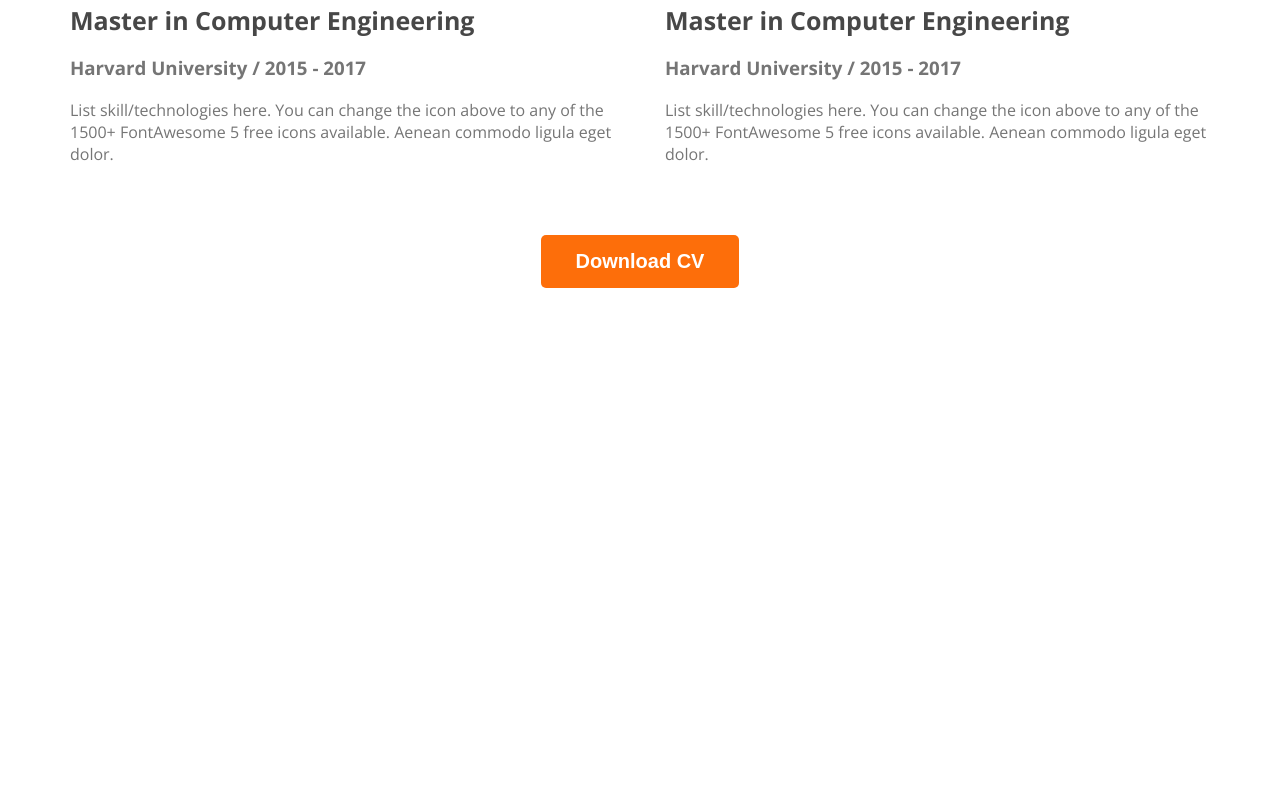
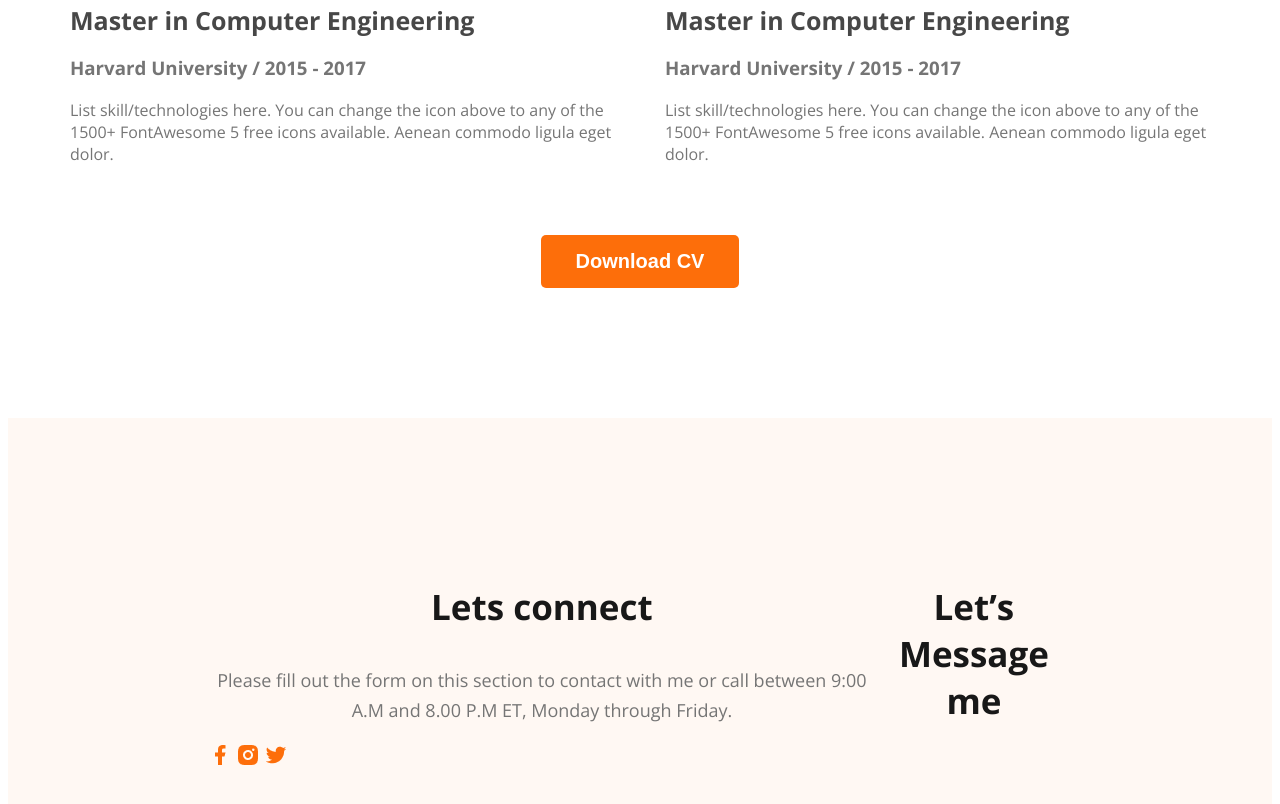
Before and after one commit to Shehab5004/webdeveloper-portfolio, a plain HTML site: page index.html in a window 1280 px wide. Shown: the part 2974-3778 px from the top of the page. Before the commit the page ends 3270 px from the top, so only its background shows below. Drawn offline with nearby package versions, Linux system fonts and the light colour scheme.

Commit message:
added footer

```diff
--- a/index.html
+++ b/index.html
@@ -148,7 +148,19 @@
         </section>
     </main>
     <footer>
+        <div class="footer-column">
+            <h3 class="section-title">Lets connect</h3>
+            <p class="section-description">Please fill out the form on this section to contact with me or call between 9:00 A.M and 8.00 P.M ET, Monday through Friday.</p>
+            <div class="social-links">
+                <a href=""><img src="images/icons/facebook.png" alt=""></a>
+                <a href=""><img src="images/icons/insta.png" alt=""></a>
+                <a href=""><img src="images/icons/twitter.png" alt=""></a>
+            </div>
+        </div>
 
+        <div class="footer-column">
+            <h3 class="section-title">Let’s Message me</h3>
+        </div>
     </footer>
 </body>
 </html>
--- a/styles/portfolio.css
+++ b/styles/portfolio.css
@@ -185,3 +185,10 @@
     text-align: center;
     margin-top: 50px;
 }
+/* footer styles */
+footer{
+    display: flex;
+    background: #FFF8F3;
+    margin-top: 130px;
+    padding: 130px 200px;
+}
```
